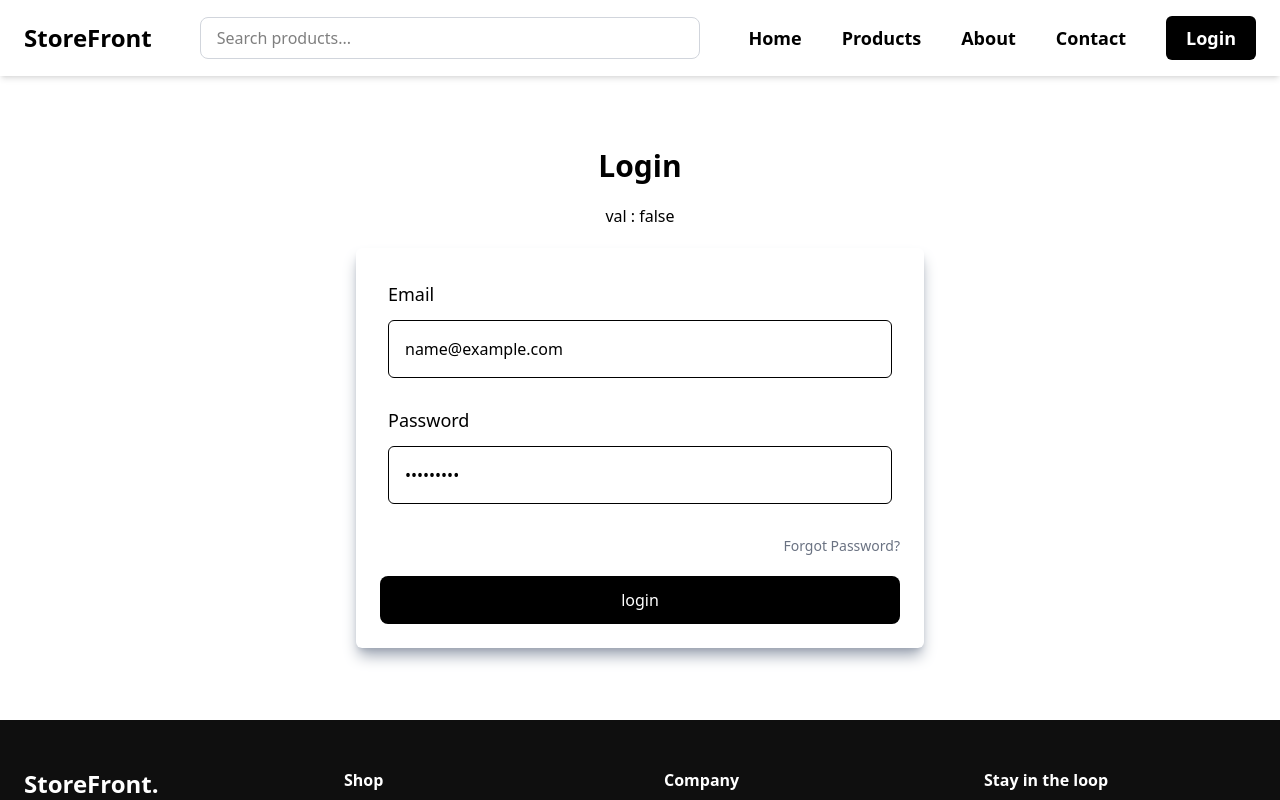
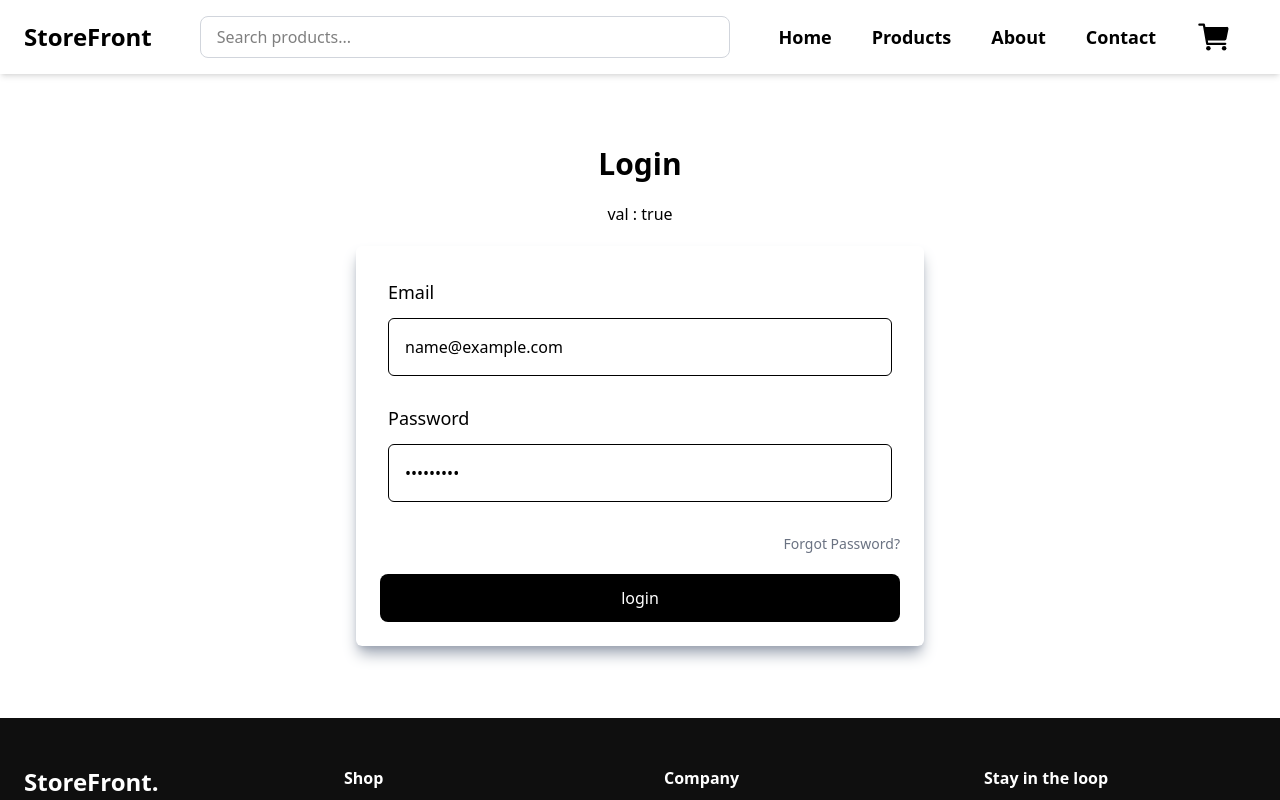
Before and after one commit to DeepakChauhan33/storefront-react, a React (Vite) app: page /signIn in a window 1280 px wide. Both pictures are taken after typing "name@example.com", "Sample123" into the empty fields and a click on the button "Forgot Password?". Shown: the top 800 px of the page. Built offline with nearby package versions, Linux system fonts and the light colour scheme.

Commit message:
Add cart function in the navbar

```diff
--- a/src/Components/Navbar.jsx
+++ b/src/Components/Navbar.jsx
@@ -1,10 +1,16 @@
 import { useState } from "react";
 import { Link } from "react-router-dom";
+import { useSelector } from "react-redux";
 
 import { FaBarsStaggered } from "react-icons/fa6";
+import { IoCart } from "react-icons/io5";
 
 
 const Navbar = () => {
+
+  const isLogin = useSelector((state) => state.isLogin);
+
+
   const [isOpen, setIsOpen] = useState(false);
 
   return (
@@ -32,12 +38,22 @@ const Navbar = () => {
             <Link to="/products" className="hover:text-gray-600">Products</Link>
             <Link to="/about" className="hover:text-gray-600">About</Link>
             <Link to="/contact" className="hover:text-gray-600">Contact</Link>
-            <Link
-              to="/signin"
-              className="bg-black text-white px-2 lg:px-5 py-2 rounded-md hover:bg-gray-800"
-            >
-              Login
-            </Link>
+
+            {isLogin ? (
+              <Link
+                to="/profile"
+                className="text-4xl  min-w-15 text-center"
+              >
+                <IoCart />
+              </Link>
+            ) : (
+              <Link
+                to="/signin"
+                className="bg-black text-white px-4 py-2 rounded-lg text-center"
+              >
+                Sign In
+              </Link>
+            )}
           </div>
 
           {/* MOBILE MENU BUTTON */}
--- a/src/Pages/Signup.jsx
+++ b/src/Pages/Signup.jsx
@@ -7,6 +7,12 @@ const Signup = () => {
 
   const isLogin = useSelector((state)=>state.isLogin);
   const dispatch = useDispatch();
+
+
+
+  // FORM STATE
+  // const [email, setEmail] = useState('');
+  // const [password, setPassword] = useState('');
 
 
 
--- a/src/Reducer/Reducer.jsx
+++ b/src/Reducer/Reducer.jsx
@@ -14,7 +14,7 @@ const reducer = (state = initState, action) => {
       console.log("called reducer");
       return {
         ...state,
-        isLogin: false,
+        isLogin: action.payload,
       };
 
     default:
```
